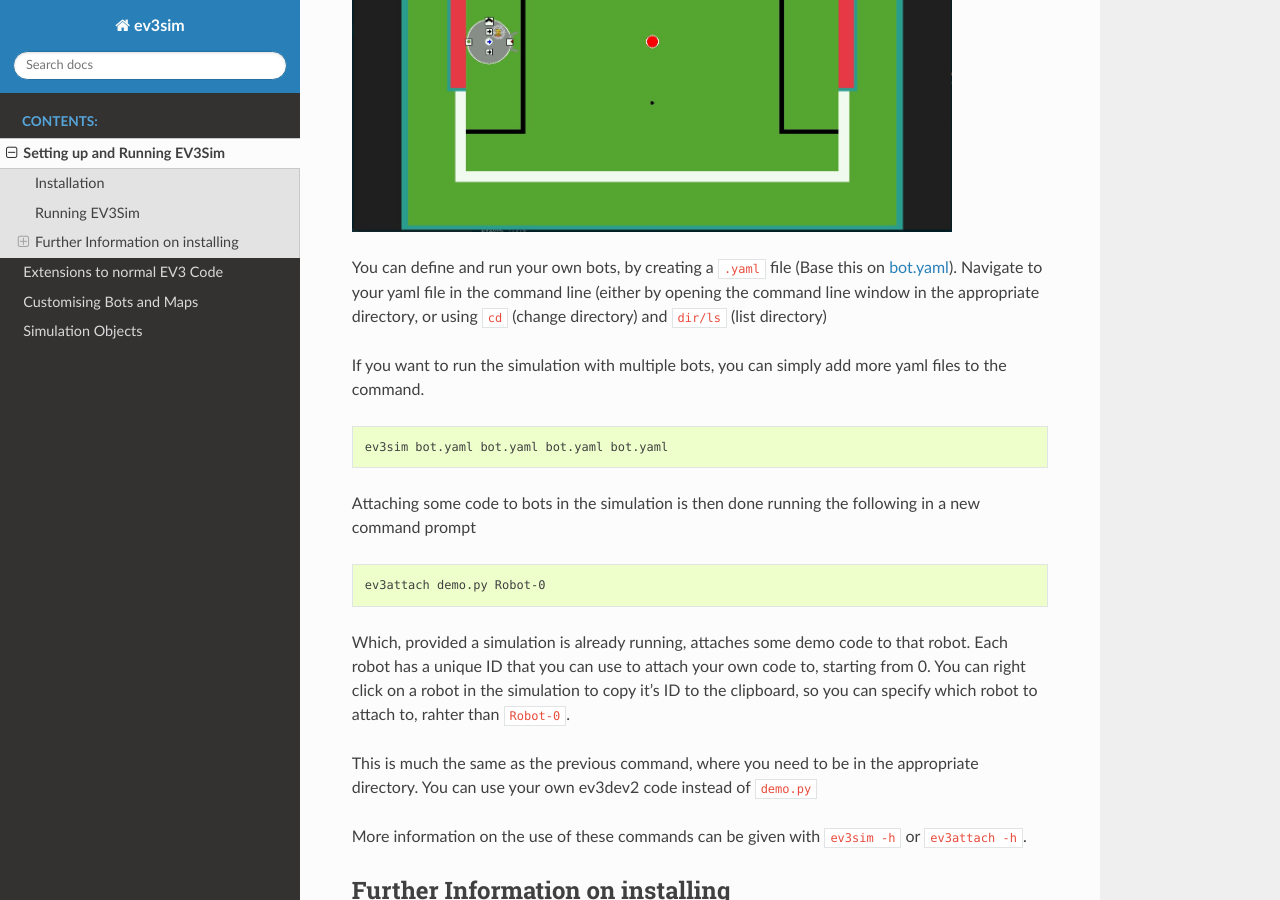
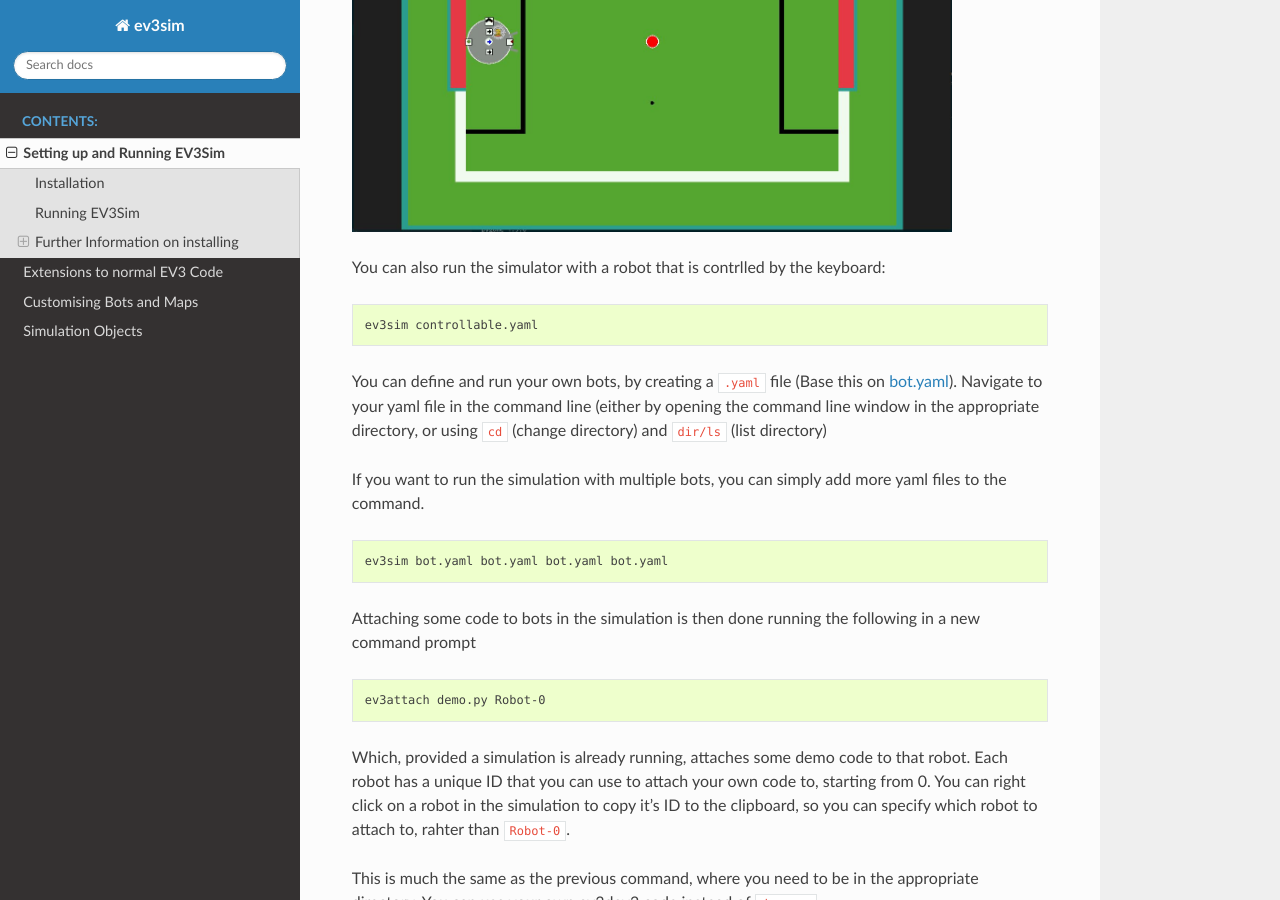
Before and after one commit to MelbourneHighSchoolRobotics/ev3sim, a Sphinx documentation site: the page built from docs/setup.rst, in a window 1280 px wide and 900 px high, scrolled down 1216 px. Built offline with Sphinx 7.4.7 and the Read the Docs theme 2.0.0, drawn with Linux system fonts in a browser that asks for light colours.

Commit message:
add controllable.yaml to docs

```diff
--- a/docs/setup.rst
+++ b/docs/setup.rst
@@ -36,6 +36,12 @@
 .. image:: images/sim.jpg
   :width: 600
   :alt: The pygame window for the simulator
+
+You can also run the simulator with a robot that is contrlled by the keyboard:
+
+.. code-block:: bash
+
+    ev3sim controllable.yaml
 
 You can define and run your own bots, by creating a ``.yaml`` file (Base this on `bot.yaml`_). Navigate to your yaml file in the command line (either by opening the command line window in the appropriate directory, or using ``cd`` (change directory) and ``dir/ls`` (list directory)
 
```
